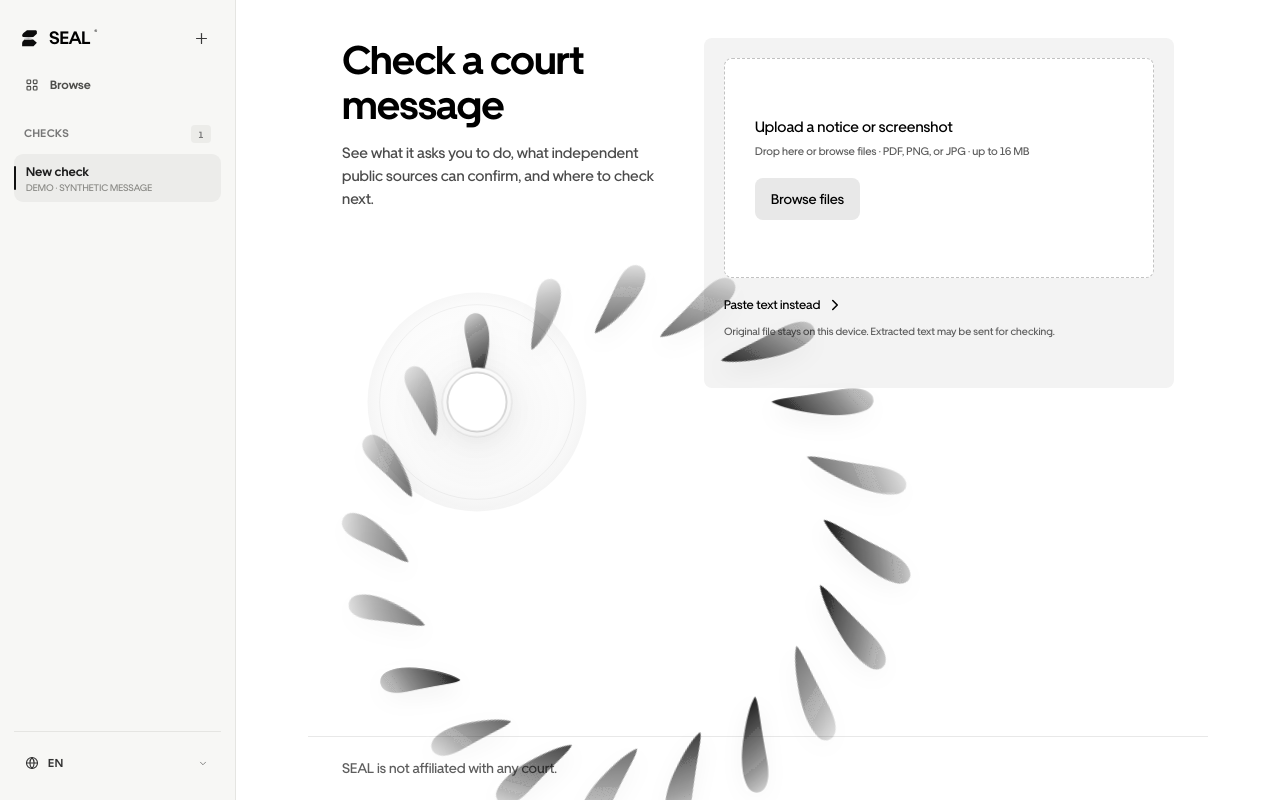
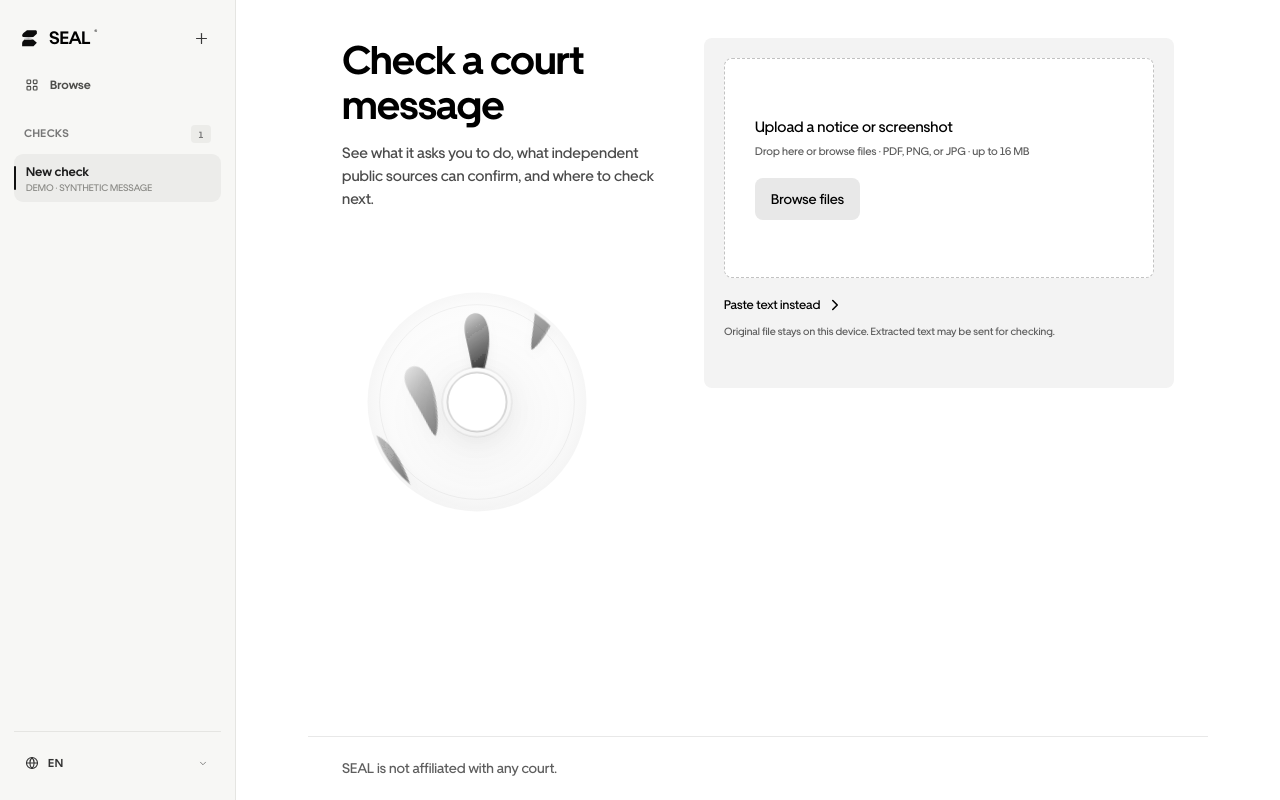
Before and after one commit to Davemafy/seal, a Next.js app: page /demo in a window 1280 px wide. Built offline with nearby package versions, Linux system fonts and the light colour scheme.

Commit message:
Clip entry kinetic blades to motif bounds

```diff
--- a/app/seal-app.tsx
+++ b/app/seal-app.tsx
@@ -1831,13 +1831,16 @@ async function upload(uploaded:File){
          <stop offset="72%" stopColor="#111" stopOpacity=".018"/>
          <stop offset="100%" stopColor="#111" stopOpacity=".07"/>
         </radialGradient>
-        <filter id="entryMotionDepth" x="-35%" y="-35%" width="170%" height="170%">
-         <feDropShadow dx="0" dy="10" stdDeviation="12" floodColor="#000" floodOpacity=".08"/>
+        <filter id="entryMotionDepth" x="-20%" y="-20%" width="140%" height="140%">
+         <feDropShadow dx="0" dy="6" stdDeviation="7" floodColor="#000" floodOpacity=".055"/>
         </filter>
+        <clipPath id="entryMotionClip">
+         <circle cx="160" cy="160" r="122"/>
+        </clipPath>
        </defs>
        <circle className="entry-motion-field" cx="160" cy="160" r="126" fill="url(#entryMotionGlow)"/>
        <circle className="entry-motion-orbit-ring" cx="160" cy="160" r="112"/>
-       <g className="entry-motion-rotor" filter="url(#entryMotionDepth)">
+       <g className="entry-motion-rotor" clipPath="url(#entryMotionClip)" filter="url(#entryMotionDepth)">
         <g className="entry-motion-blade-wrap is-deep" transform="rotate(0 160 160)">
          <path className="entry-motion-blade" d="M160 141C166 132 171 111 174 87C177 64 175 45 169 33C165 25 157 23 151 28C144 34 143 48 146 65C149 82 152 99 154 114C156 127 157 136 160 141Z"/>
          <path className="entry-motion-blade-edge" d="M160 141C166 132 171 111 174 87C177 64 175 45 169 33"/>
```
